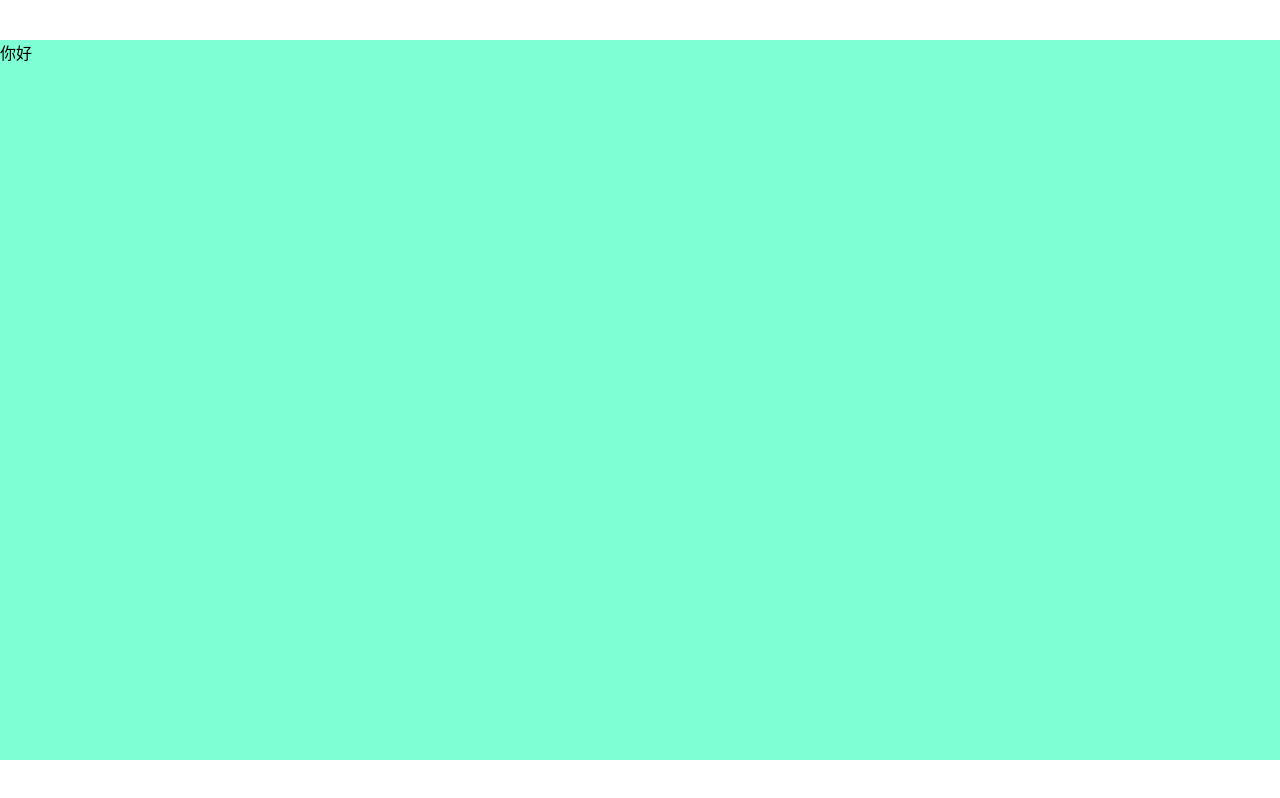
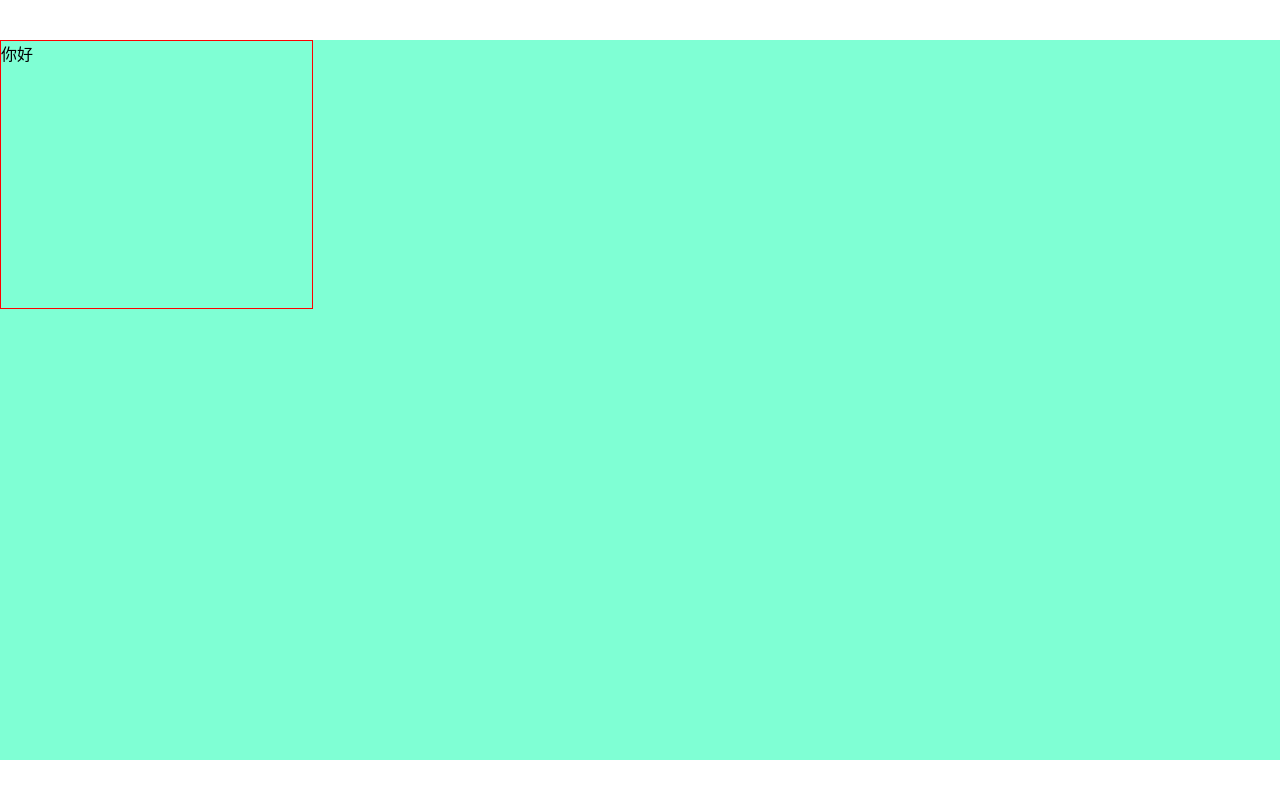
Before and after one commit to taytayAndrew/Large-screen-visualization, a React (Vite) app: page / in a window 1280 px wide. Built offline with nearby package versions, Linux system fonts and the light colour scheme.

Commit message:
add px function

```diff
--- a/index.html
+++ b/index.html
@@ -18,7 +18,9 @@
 
 </head>
 <body>
-<div id="root"></div>
+<div id="root">
+
+</div>
 <script>
   root.style.width = PageWidth + 'px';
   root.style.height = PageHeight + 'px';
--- a/src/pages/home.scss
+++ b/src/pages/home.scss
@@ -1 +1,7 @@
 @import "../shared/helper";
+
+.x{
+    width: px(367);
+    height: px(315);
+    border: 1px solid red
+}
--- a/src/pages/home.tsx
+++ b/src/pages/home.tsx
@@ -4,7 +4,7 @@ import './home.scss';
 export const Home = () => {
   return (
     <div>
-      你好
+      <div className='x'>你好</div>
     </div>
   );
 };
--- a/src/shared/_helper.scss
+++ b/src/shared/_helper.scss
@@ -1,5 +1,5 @@
 @function px($n) {
-  @return $n / 1500 * 100vw;
+  @return $n / 1500 * 100rem;
 }
 $blue: #002866;
 $font-hei: -apple-system, "Noto Sans", "Helvetica Neue", Helvetica, "Nimbus Sans L", Arial, "Liberation Sans", "PingFang SC", "Hiragino Sans GB", "Noto Sans CJK SC", "Source Han Sans SC", "Source Han Sans CN", "Microsoft YaHei", "Wenquanyi Micro Hei", "WenQuanYi Zen Hei", "ST Heiti", SimHei, "WenQuanYi Zen Hei Sharp", sans-serif;
```
